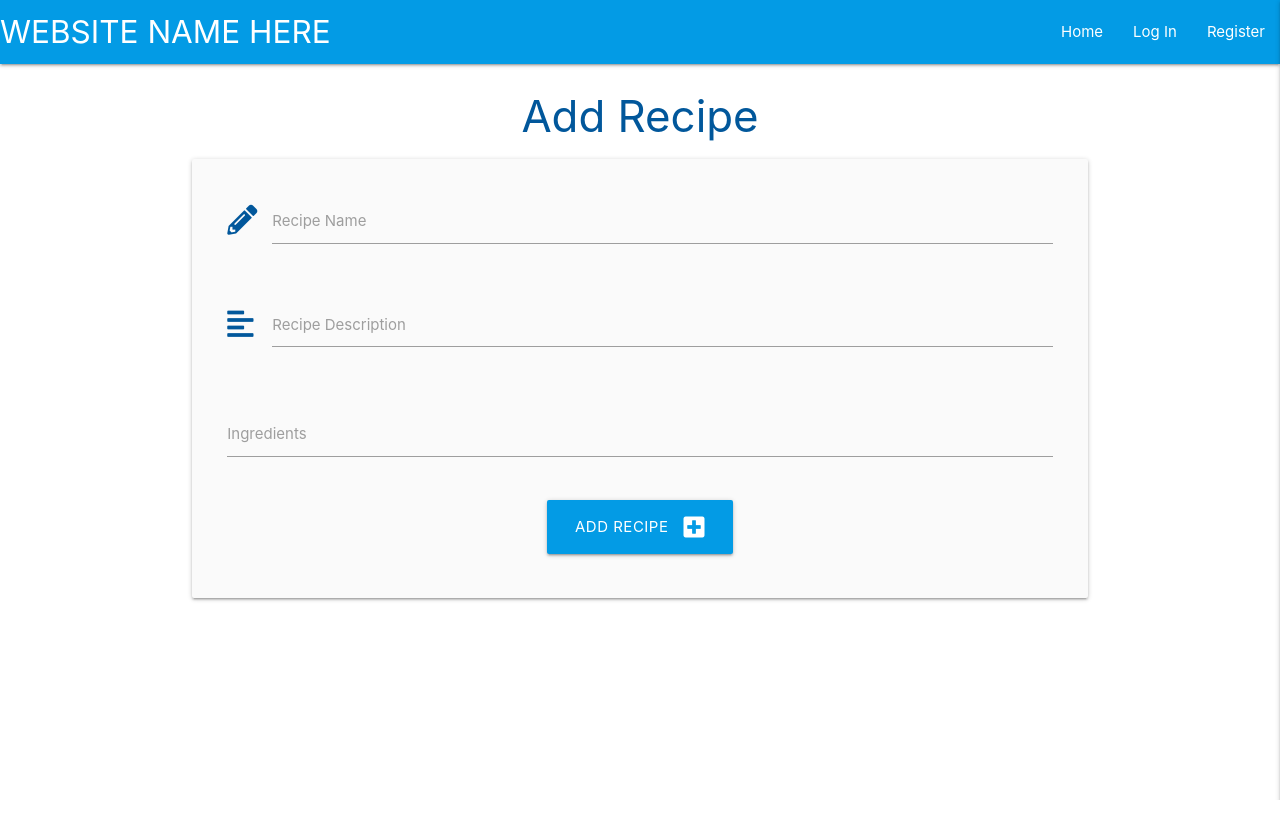
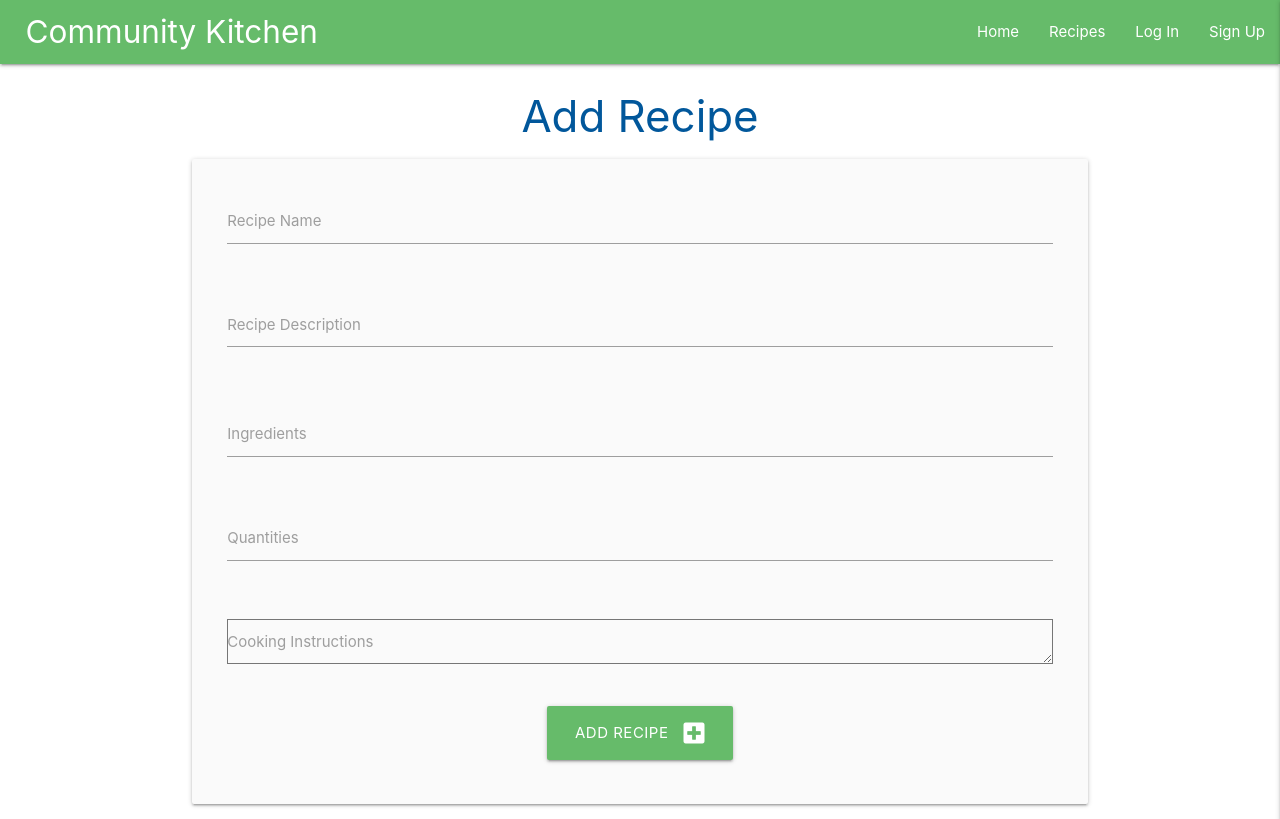
Before and after one commit to Code-Institute-Submissions/data-centric-project-11, a Flask app: page /add_recipe in a window 1280 px wide. Run offline with Flask 2, Linux system fonts and the light colour scheme; data that the repository does not hold is empty; some libraries are stand-ins or nearby versions.

Commit message:
create images folder, index page, main.py updates

```diff
--- a/main.py
+++ b/main.py
@@ -23,6 +23,11 @@ mongo = PyMongo(app)
 def get_recipes():
     recipes = list(mongo.db.recipes.find())
     return render_template("recipes.html", recipes=recipes)
+
+
+@app.route("/home")
+def front_page():
+    return render_template("index.html")
 
 
 @app.route("/search", methods=["GET", "POST"])
@@ -123,7 +128,7 @@ def add_recipe():
 
 
 @app.route("/edit_recipes/<recipe_id>", methods=["GET", "POST"])
-def edit_recipe(recipe_id):
+def edit_recipes(recipe_id):
     if request.method == "POST":
         submit = {
             "recipe_name": request.form.get("recipe_name"),
--- a/static/css/style.css
+++ b/static/css/style.css
@@ -0,0 +1,3 @@
+.brand-logo {
+    margin-left: 2%;
+}
--- a/templates/add_recipe.html
+++ b/templates/add_recipe.html
@@ -9,7 +9,6 @@
             <!--Recipe Name-->
             <div class="row">
                 <div class="input-field col s12">
-                    <i class="fas fa-pencil-alt prefix light-blue-text text-darken-4"></i>
                     <input id="recipe_name" name="recipe_name" minlength="5" maxlength="50"
                         type="text" class="validate" required>
                     <label for="recipe_name">Recipe Name</label>
@@ -18,7 +17,6 @@
             <!--Recipe Description-->
             <div class="row">
                 <div class="input-field col s12">
-                    <i class="fas fa-align-left prefix light-blue-text text-darken-4"></i>
                     <textarea id="recipe_description" name="recipe_description" minlength="5"
                         maxlength="200" class="materialize-textarea validate" required></textarea>
                     <label for="recipe_description">Recipe Description</label>
@@ -27,14 +25,28 @@
             <!--Recipe Ingredients List-->
             <div class="row">
                 <div class="input-field col s12">
-                    <input id="ingredients" name="ingredients" type="text" class="recipe ingredients" required>
+                    <input id="ingredients" name="ingredients" type="text" class="materialize-textarea validate" required>
                     <label for="recipe_ingredients">Ingredients</label>
+                </div>
+            </div>
+            <!--Recipe Ingredients Quantity-->
+            <div class="row">
+                <div class="input-field col s12">
+                    <input id="ingredients-quantity" name="ingredients_quantity" type="text" class="materialize-textarea validate" required>
+                    <label for="ingredients_quantity">Quantities</label>
+                </div>
+            </div>
+            <!--Instructions-->
+            <div class="row">
+                <div class="input-field col s12">
+                    <textarea name="ingredients_instructions" id="ingredients_instructions" cols="30" rows="30"></textarea>
+                    <label for="ingredients_instructions">Cooking Instructions</label>
                 </div>
             </div>
             <!--Submit Button-->
             <div class="row">
                 <div class="col s12 center-align">
-                    <button type="submit" class="btn-large light-blue darken-1 text-shadow">
+                    <button type="submit" class="btn-large green lighten-1 text-shadow">
                         Add Recipe <i class="fas fa-plus-square right"></i>
                     </button>
                 </div>
--- a/templates/base.html
+++ b/templates/base.html
@@ -15,21 +15,22 @@
 
 <header>
     <!-- top navbar -->
-    <nav class="nav-extended text-shadow light-blue darken-1">
+    <nav class="nav-extended text-shadow green lighten-1">
         <div class="nav-wrapper">
-            <a href="{{ url_for('get_recipes') }}" class="brand-logo">WEBSITE NAME HERE</a>
+            <a href="{{ url_for('front_page') }}" class="brand-logo">Community Kitchen</a>
             <a href="#" data-target="mobile-demo" class="sidenav-trigger right"><i class="fas fa-bars"></i></a>
             <ul class="right hide-on-med-and-down">
-                <li><a href="{{ url_for('get_recipes') }}">Home</a></li>
+                <li><a href="{{ url_for('front_page') }}">Home</a></li>
+                <li><a href="{{ url_for('get_recipes') }}">Recipes</a></li>
                 {% if session.user %}
+                <li><a href="{{ url_for('add_recipe') }}">New Recipe</a></li>
                 <li><a href="{{ url_for('profile', username=session['user']) }}">Profile</a></li>
-                <li><a href="{{ url_for('add_recipe') }}">New Recipe</a></li>
                 {% if session.user|lower == "admin"|lower %}
                 {% endif %}
                 <li><a href="{{ url_for('logout') }}">Log Out</a></li>
                 {% else %}
                 <li><a href="{{ url_for('login') }}">Log In</a></li>
-                <li><a href="{{ url_for('register') }}">Register</a></li>
+                <li><a href="{{ url_for('register') }}">Sign Up</a></li>
                 {% endif %}
             </ul>
         </div>
--- /dev/null
+++ b/templates/index.html
@@ -0,0 +1,6 @@
+{% extends "base.html" %}
+{% block content %}
+
+
+
+{% endblock %}
--- a/templates/login.html
+++ b/templates/login.html
@@ -24,7 +24,7 @@
             </div>
             <!--login-->
             <div class="row">
-                <button type="submit" class="col s12 btn-large light-blue darken-4 text-shadow">
+                <button type="submit" class="col s12 btn-large green lighten-2 text-shadow">
                     Log In <i class="fas fa-sign-in-alt"></i>
                 </button>
             </div>
```
Also changed, not shown: templates/recipes.html (+3 -4 lines).
